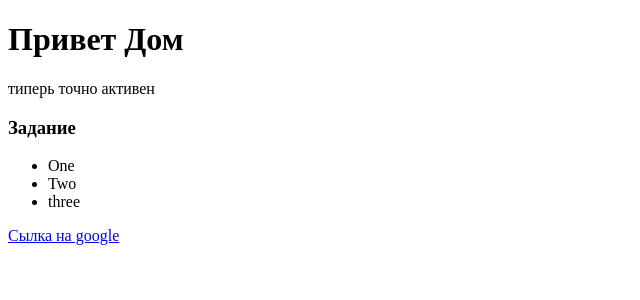
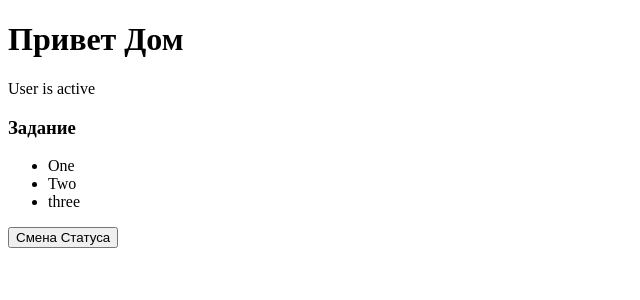
Before and after one commit to vitalay/cursse, a Vue app: page / in a window 1280 px wide. Shown: the top 300 px of the page, without its empty margins (0-640 px from the left). Built offline with nearby package versions, Linux system fonts and the light colour scheme.

Commit message:
composishinAP

```diff
--- a/src/App.vue
+++ b/src/App.vue
@@ -1,28 +1,43 @@
+<script >
+import { ref } from 'vue';
+export default{
+  setup() {
+     const name =  ref('Дом');
+     const status = ref('active');
+     const tasks = ref(['One', 'Two', 'three']);
+
+     const toggleStatus = () => {
+       if (status.value === 'active') {
+         status.value = 'pending';
+       }
+       else if (status.value === 'pending') {
+         status.value = 'inactive';
+       }
+       else {
+         status.value = 'active';
+       }
+     }
+
+     return {
+       name,
+       status,
+       tasks,
+       toggleStatus
+     }
+     }
+   }
 
 
-<script>
-export default {
-  data() {
-    return{
-      titel: 'Дом',
-      status: '',
-      tasks: [ 'One', 'Two', 'three' ],
-      cilca: 'https://www.google.com/'
-    }
-  },
-  methods: {
-  }
-}
 </script>
+
 <template>
-  <h1>Привет {{ titel }}</h1>
-  <p v-if="status === 'activen'">Меня Видно</p>
-  <p v-else-if="status === 'neactiven'">Меня не видно</p>
-  <p v-else>типерь точно активен</p>
-
+  <h1>Привет {{ name }}</h1>
+  <p v-if="status === 'active'">User is active</p>
+  <p v-else-if="status === 'pending'">User is pending</p>
+  <p v-else>User is inactive</p>
   <h3>Задание</h3>
- <ul>
-  <li v-for="task in tasks" :key="task">{{ task }}</li>
- </ul>
- <a :href="cilca">Сылка на google</a>
+  <ul>
+    <li v-for="task in tasks" :key="task">{{ task }}</li>
+  </ul>
+  <button @click="toggleStatus">Смена Статуса</button>
 </template>
```
